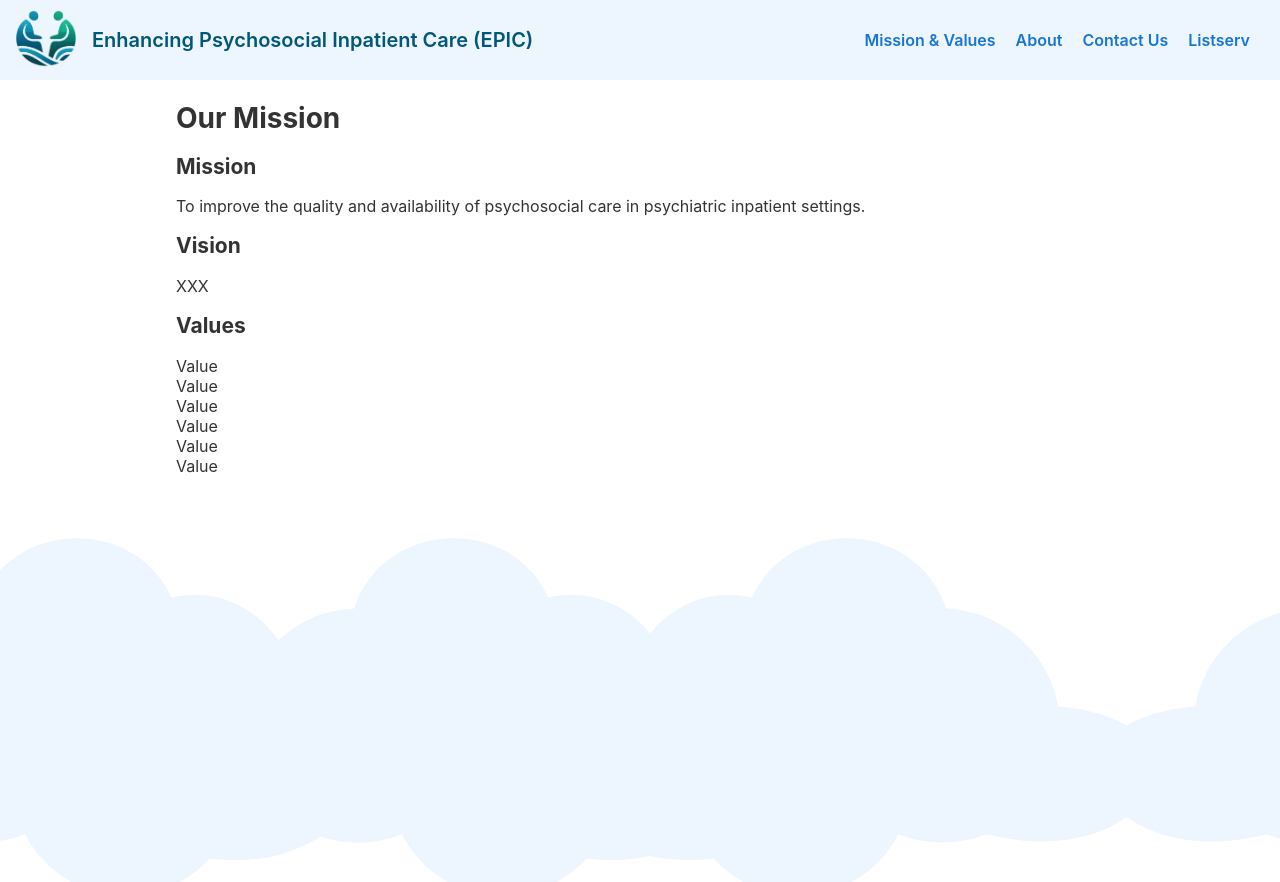
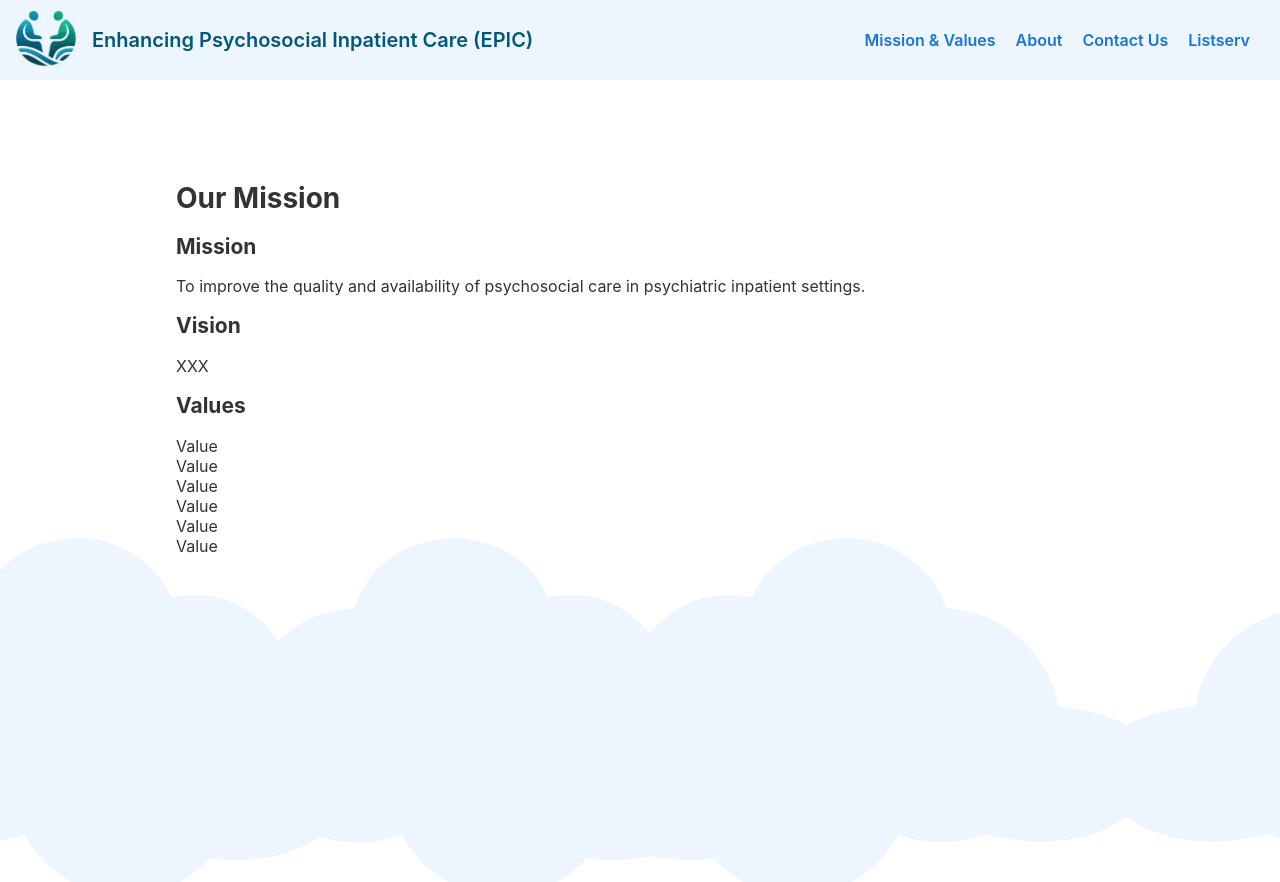
Before and after one commit to adamkucz/epic, an Angular app: page /mission in a window 1280 px wide. After the commit the page ends 800 px from the top, so only its background shows below. Built offline with nearby package versions, Linux system fonts and the light colour scheme.

Commit message:
Make header sticky

```diff
--- a/src/app/app.component.css
+++ b/src/app/app.component.css
@@ -26,7 +26,7 @@ p {
 }
 
 .toolbar {
-    position: absolute;
+    position: sticky;
     top: 0;
     left: 0;
     right: 0;
```
